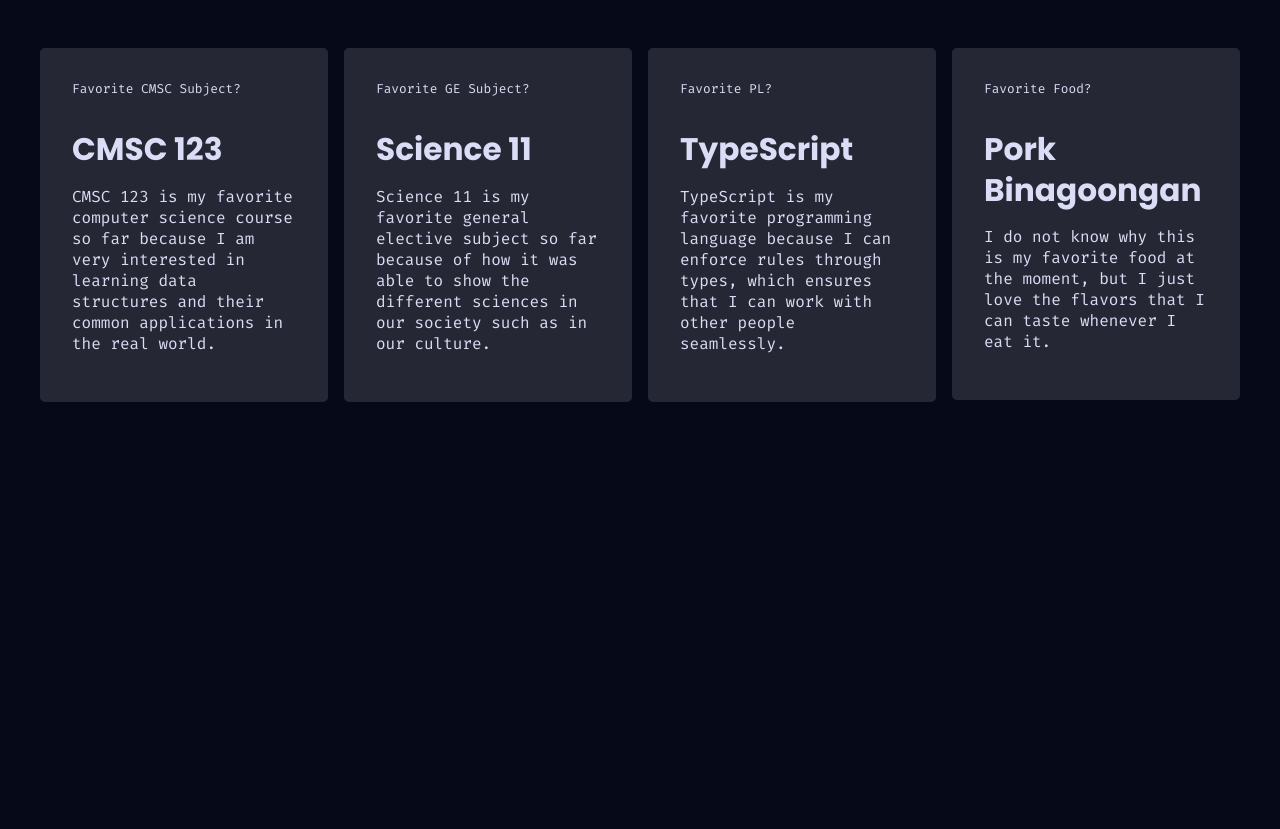
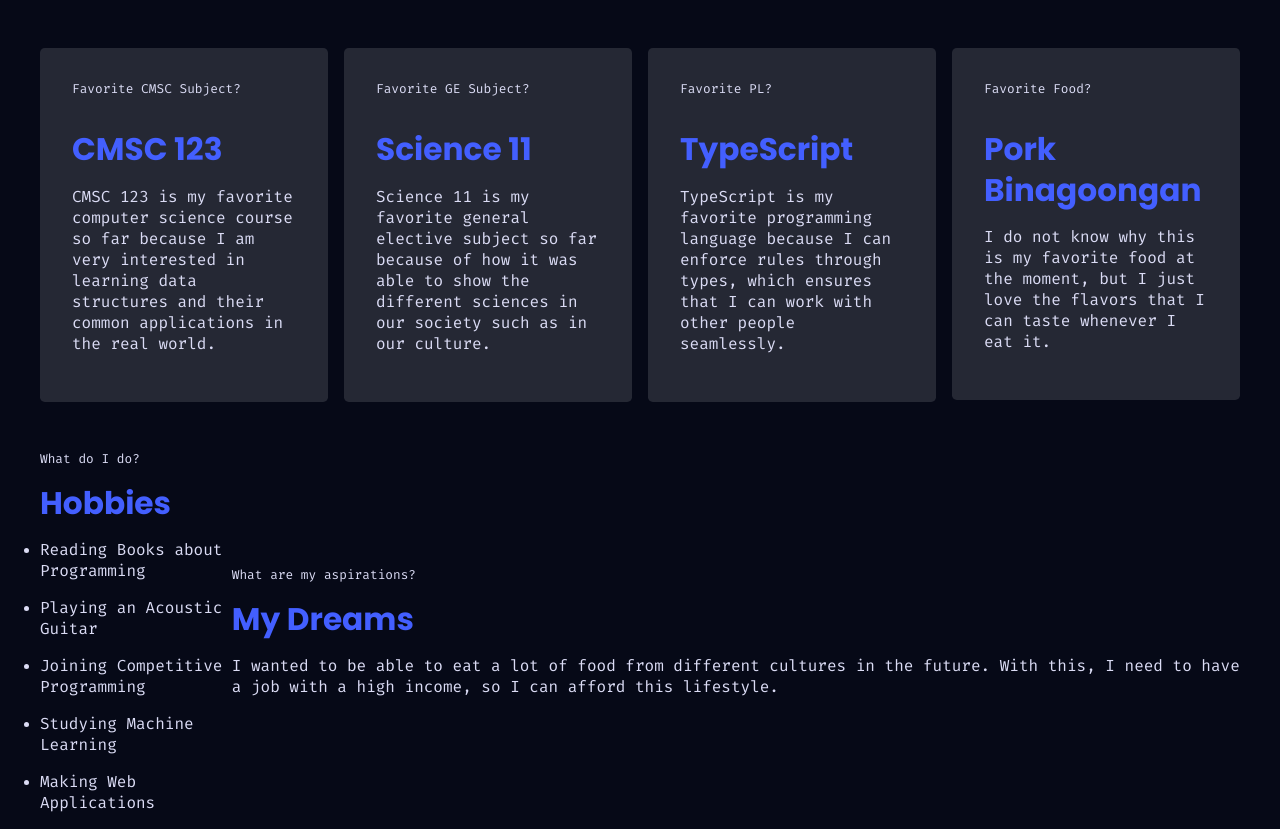
Before and after one commit to CMSC100-UV4L/exer-01-github-repository-kennethtegrado, a plain HTML site: page index.html in a window 1280 px wide. Shown: the part 800-1629 px from the top of the page. Before the commit the page ends 1250 px from the top, so only its background shows below. Drawn offline with Linux system fonts and the light colour scheme.

Commit message:
feat: add additional sections for hobbies and dreams

```diff
--- a/index.html
+++ b/index.html
@@ -51,7 +51,7 @@
             <section class="favorites container">
                 <div class="card">
                     <p class="text_small">Favorite CMSC Subject?</p>
-                    <h3 class="text-bold">CMSC 123</h3>
+                    <h3 class="text-bold text-primary">CMSC 123</h3>
                     <p>
                         CMSC 123 is my favorite computer science course so far
                         because I am very interested in learning data structures
@@ -60,7 +60,7 @@
                 </div>
                 <div class="card">
                     <p class="text_small">Favorite GE Subject?</p>
-                    <h3 class="text-bold">Science 11</h3>
+                    <h3 class="text-bold text-primary">Science 11</h3>
                     <p>
                         Science 11 is my favorite general elective subject so
                         far because of how it was able to show the different
@@ -69,7 +69,7 @@
                 </div>
                 <div class="card">
                     <p class="text_small">Favorite PL?</p>
-                    <h3 class="text-bold">TypeScript</h3>
+                    <h3 class="text-bold text-primary">TypeScript</h3>
                     <p>
                         TypeScript is my favorite programming language because I
                         can enforce rules through types, which ensures that I
@@ -78,7 +78,7 @@
                 </div>
                 <div class="card">
                     <p class="text_small">Favorite Food?</p>
-                    <h3 class="text-bold">Pork Binagoongan</h3>
+                    <h3 class="text-bold text-primary">Pork Binagoongan</h3>
                     <p>
                         I do not know why this is my favorite food at the
                         moment, but I just love the flavors that I can taste
@@ -86,6 +86,29 @@
                     </p>
                 </div>
             </section>
+            <!-- FAVORITES SECTION -->
+            <section class="additional container">
+                <div class="additional__card">
+                    <p class="text_small">What do I do?</p>
+                    <h3 class="text-bold text-primary">Hobbies</h3>
+                    <ul>
+                        <li><p>Reading Books about Programming</p></li>
+                        <li><p>Playing an Acoustic Guitar</p></li>
+                        <li><p>Joining Competitive Programming</p></li>
+                        <li><p>Studying Machine Learning</p></li>
+                        <li><p>Making Web Applications</p></li>
+                    </ul>
+                </div>
+                <div class="additional__card">
+                    <p class="text_small">What are my aspirations?</p>
+                    <h3 class="text-bold text-primary">My Dreams</h3>
+                    <p>
+                        I wanted to be able to eat a lot of food from different
+                        cultures in the future. With this, I need to have a job
+                        with a high income, so I can afford this lifestyle.
+                    </p>
+                </div>
+            </section>
         </main>
     </body>
 </html>
```
